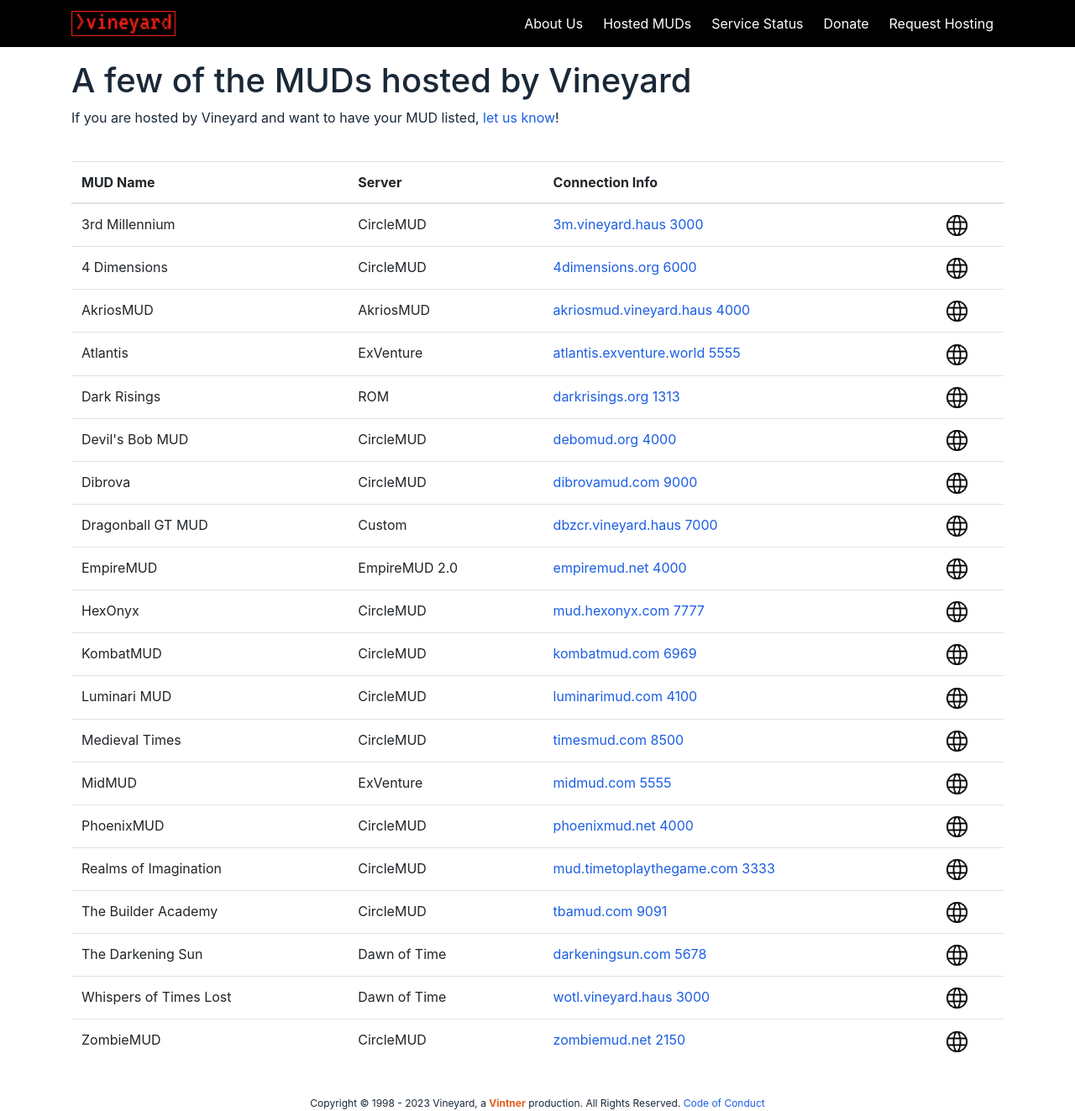
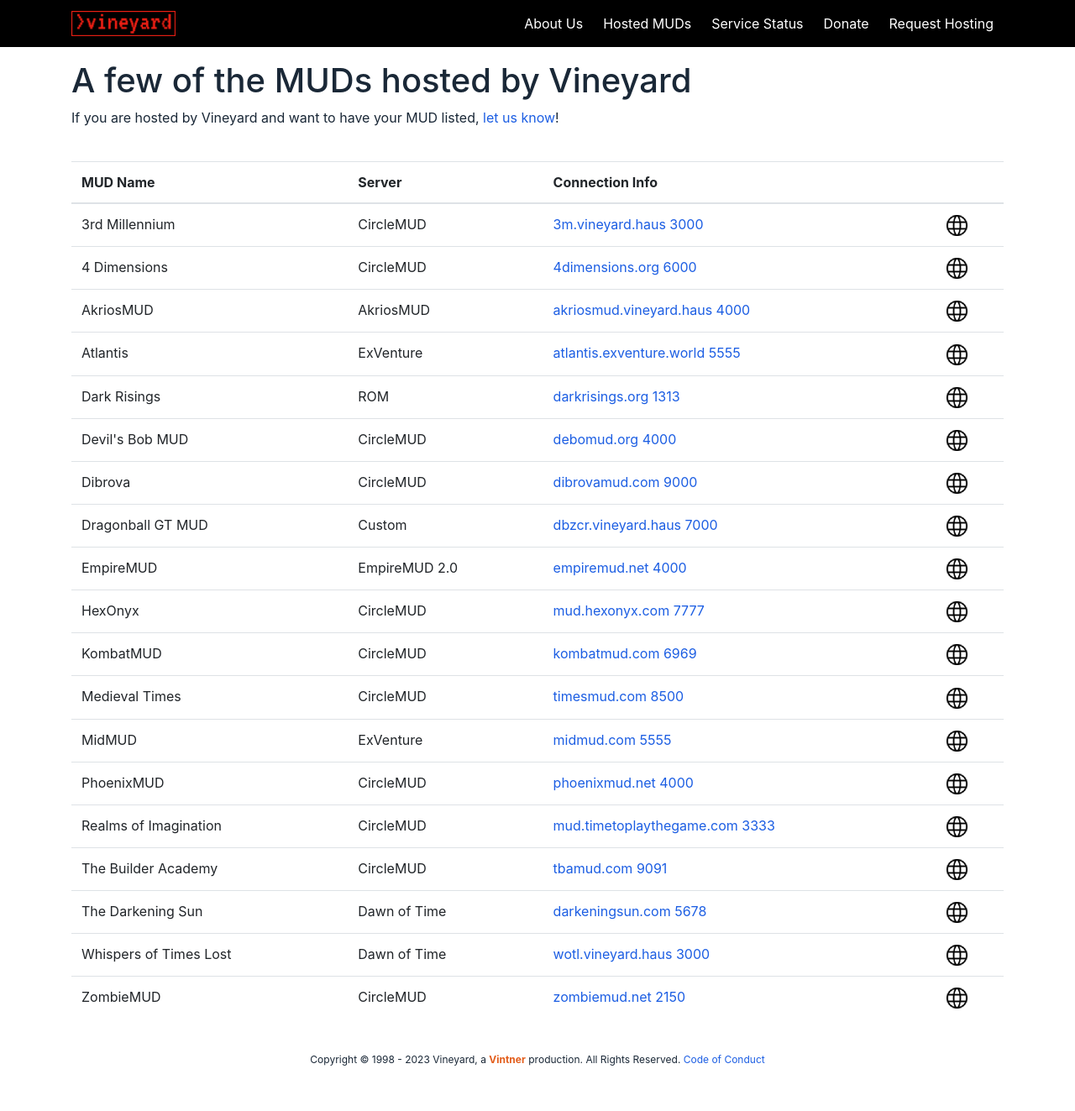
Before and after one commit to vintnerhaus/vineyard.haus, a Jekyll site: the page built from muds.html, in a window 1280 px wide. Shown: the whole page at 84% size. Built offline with Jekyll 4.4.1, drawn with Linux system fonts in a browser that asks for light colours; nearby versions of some CDN libraries; Markdown is read by kramdown in place of the engine named in the settings; after the commit the page ends 1271 px from its top, so only the background shows below that.

Commit message:
Update mud_list.json

```diff
--- a/_data/mud_list.json
+++ b/_data/mud_list.json
@@ -93,13 +93,6 @@
       "server_port": "4000",
     },
     {
-      "mud_name": "Luminari MUD",
-      "server": "CircleMUD",
-      "site": "luminarimud.com",
-      "server_address": "luminarimud.com",
-      "server_port": "4100",
-    },
-    {
       "mud_name": "The Darkening Sun",
       "server": "Dawn of Time",
       "site": "darkeningsun.com",
```
